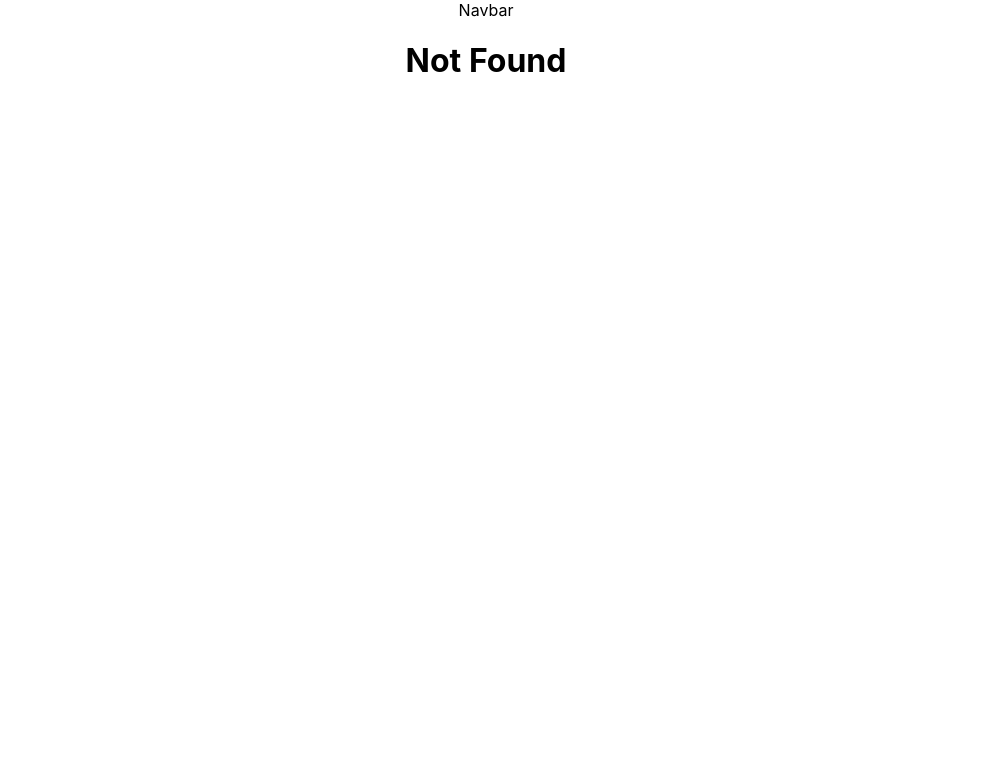
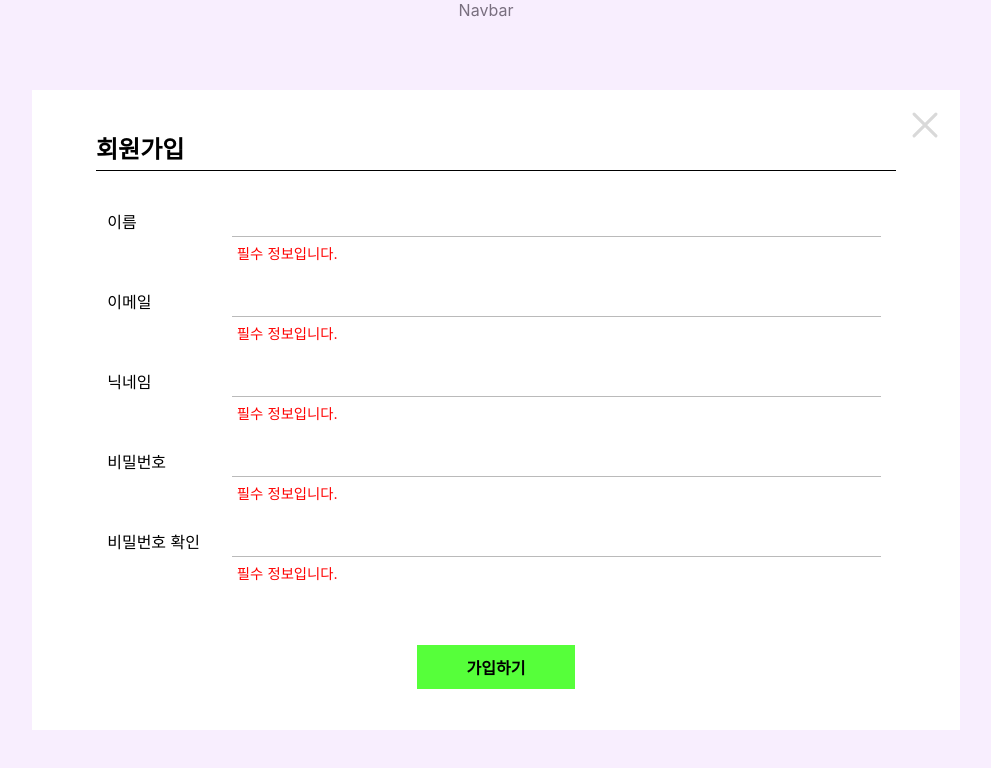
Before and after one commit to swsnu/swppfall2022-team9, a React (Create React App) app in the folder frontend/: page /signup in a window 1280 px wide. Before the commit this address had no page. Shown: the top 768 px of the page, without its empty margins (154-1145 px from the left). Built offline with nearby package versions, Linux system fonts and the light colour scheme.

Commit message:
Fix sign up page route

```diff
--- a/frontend/src/App.tsx
+++ b/frontend/src/App.tsx
@@ -19,7 +19,7 @@
               </AuthWrapper>
             }
           />
-          <Route path="/user/signup" element={<SignUpPage />} />
+          <Route path="/signup" element={<SignUpPage />} />
           <Route path="*" element={<h1>Not Found</h1>} />
         </Routes>
       </BrowserRouter>
--- a/frontend/src/containers/LoginModal/LoginModal.tsx
+++ b/frontend/src/containers/LoginModal/LoginModal.tsx
@@ -37,7 +37,7 @@
   );
 
   const onClickSignUp = async (e: React.SyntheticEvent) => {
-    navigate("/user/signup");
+    navigate("/signup");
   };
 
   return (
```
